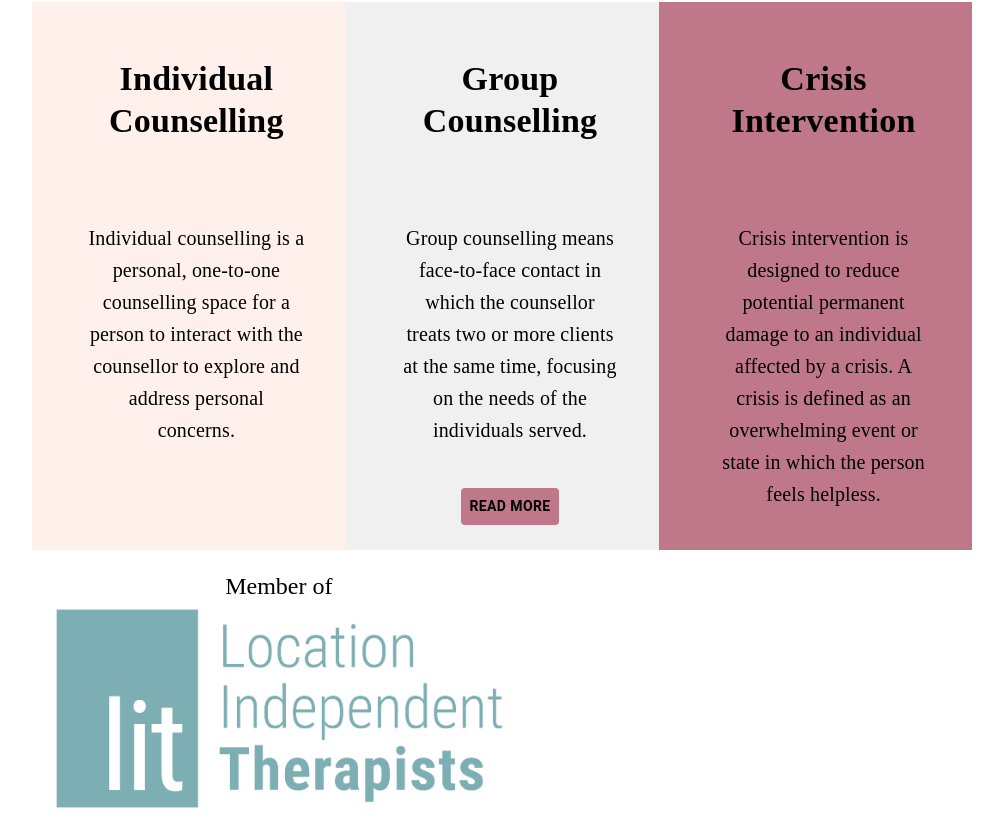
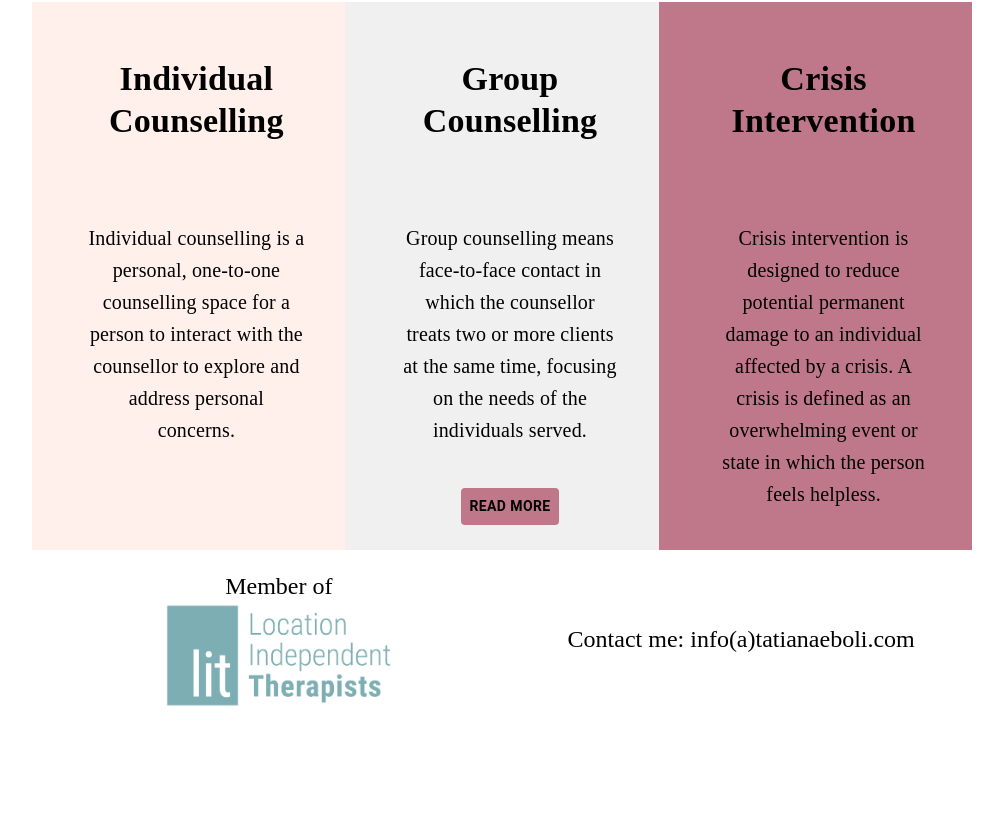
Before and after one commit to dpera005xamk/tatsinsivutdev, a React (Create React App) app: page /#/ in a window 1280 px wide. Shown: the part 1262-2097 px from the top of the page, without its empty margins (130-1133 px from the left). After the commit the page ends 1991 px from the top, so only its background shows below. Built offline with nearby package versions, Linux system fonts and the light colour scheme.

Commit message:
update 2212222315

```diff
--- a/src/components/Footer.js
+++ b/src/components/Footer.js
@@ -1,5 +1,5 @@
 
-import { Container, Typography, Grid, ImageListItem, Box  } from '@mui/material';
+import { Container, Typography, Grid, ImageListItem, Box, autocompleteClasses  } from '@mui/material';
 import { footerTexts } from '../texts/texts.js';
 import unionImg from '../img/Location-Independent-Therapists_Final-logo_LIT_Logo-Final_aqua_lr.png';
 
@@ -32,8 +32,8 @@ function Footer({ lang, matches }) {
                 {footerTexts.memberText[lang]}
               </Typography>
 
-            <Box>
-                <ImageListItem >
+            <Box width= "50%" sx= {{marginLeft: "auto", marginRight: "auto"}}>
+                <ImageListItem>
                   <img
                     src={unionImg}
                     alt={'therapist union'}
@@ -43,13 +43,13 @@ function Footer({ lang, matches }) {
               </Box>
 
             </Grid>
-      {/*
+
             <Grid item xs={8}>
               <Typography variant= "h5" sx= {{fontFamily: "Forum"}}>
-                  {footerTexts.contactText[lang]}
+                  {footerTexts.contactText[lang]}: info(a)tatianaeboli.com
                 </Typography>
             </Grid>
-      */}
+
           </Grid>
 
         </Container>
@@ -66,25 +66,17 @@ function Footer({ lang, matches }) {
             fontFamily: "Forum"
           }}
         >
-          <Grid
-            container
-            spacing={0}
-            columns={16}
-            textAlign= "center"
-            sx= {{
-              display: 'flex',
-              alignItems: 'center',
-              marginBottom: "20px"
-            }}>
-
-          <Grid item xs={8} >
 
         <Typography variant= "h5" sx= {{fontFamily: "Forum"}}>
+          {footerTexts.contactText[lang]}: info(a)tatianaeboli.com
+        </Typography>
+
+        <Typography variant= "h5" sx= {{fontFamily: "Forum", marginTop: "20px"}}>
           {footerTexts.memberText[lang]}
         </Typography>
 
-            <Box>
-              <ImageListItem >
+        <Box width= "50%">
+          <ImageListItem>
             <img
               src={unionImg}
               alt={'therapist union'}
@@ -92,16 +84,6 @@ function Footer({ lang, matches }) {
             />
           </ImageListItem>
         </Box>
-
-          </Grid>
-        {/*
-          <Grid item xs={8}>
-            <Typography variant= "h5" sx= {{fontFamily: "Forum"}}>
-              {footerTexts.contactText[lang]}
-            </Typography>
-          </Grid>
-          */}
-        </Grid>
 
       </Container>
     );
--- a/src/texts/texts.js
+++ b/src/texts/texts.js
@@ -20,7 +20,7 @@ export const titleTexts = {
 
 // Description
 export const mainTexts = {
-    mainOne: {en: 'Who am I', pt: 'Aconselhamento'},
+    mainOne: {en: 'About Me', pt: 'Aconselhamento'},
     mainTwo: {en: 'Tatiana Eboli', pt: 'Tatiana Eboli'},
     mainThree: {
       en: 'I’m a Brazilian certified psychologist who has been living a nomad life for about 7 years in Europe. I have a bachelor’s degree in Psychology from Brazil and a master’s degree in Peace Studies (Social Sciences with a focus on Developmental Psychology) from Finland.',
```
Lines whose indentation alone changed are shown as unchanged.
